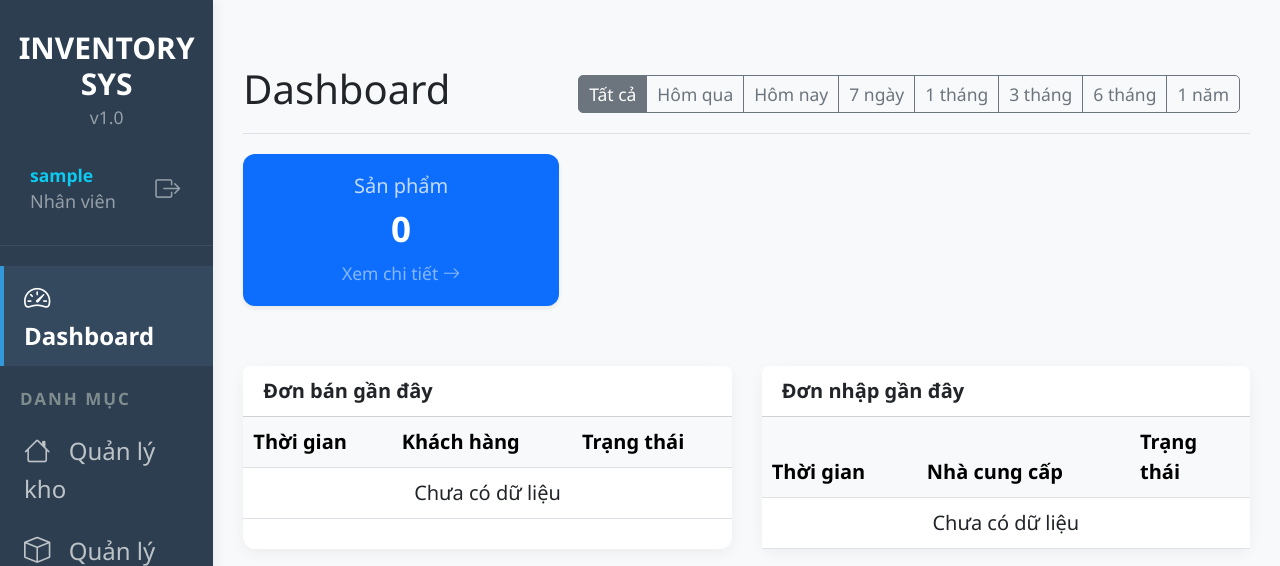
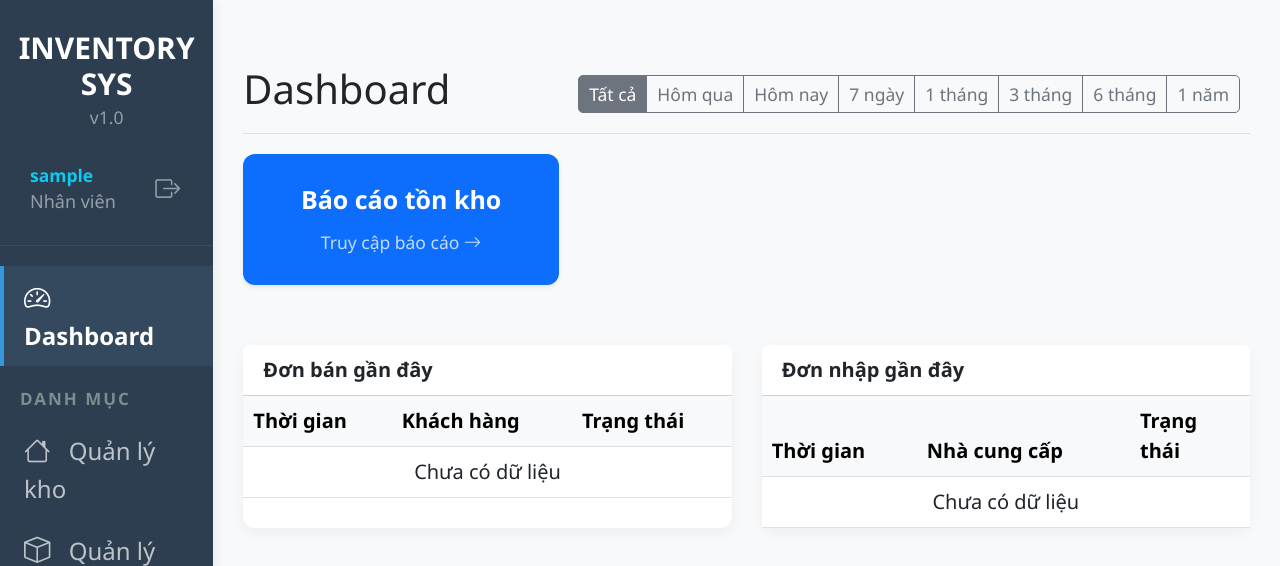
Before and after one commit to tinhduong/inventory_system, a Django app: page / in a window 1280 px wide. Shown: the top 566 px of the page. Run offline with Django 5.2, Linux system fonts and the light colour scheme; the visitor is signed in with stand-in values (Sample User, id 1); data that the repository does not hold is empty; some libraries are stand-ins or nearby versions.

Commit message:
transform product card into inventory report shortcut on dashboard

```diff
--- a/templates/dashboard.html
+++ b/templates/dashboard.html
@@ -22,12 +22,11 @@
 
 <div class="row">
     <div class="col-md-4 mb-4">
-        <a href="{% url 'catalog:product-list' %}" class="text-decoration-none">
+        <a href="{% url 'catalog:stock-list' %}" class="text-decoration-none">
             <div class="card text-white bg-primary h-100 shadow-sm border-0 hover-lift">
-                <div class="card-body text-center">
-                    <h6 class="card-title mb-2 opacity-75">Sản phẩm</h6>
-                    <h3 class="fw-bold mb-0">{{ product_count }}</h3>
-                    <div class="mt-2 small opacity-50">Xem chi tiết <i class="bi bi-arrow-right"></i></div>
+                <div class="card-body text-center d-flex flex-column justify-content-center align-items-center py-4">
+                    <h5 class="card-title mb-1 fw-bold">Báo cáo tồn kho</h5>
+                    <div class="mt-2 small opacity-75">Truy cập báo cáo <i class="bi bi-arrow-right"></i></div>
                 </div>
             </div>
         </a>
```
